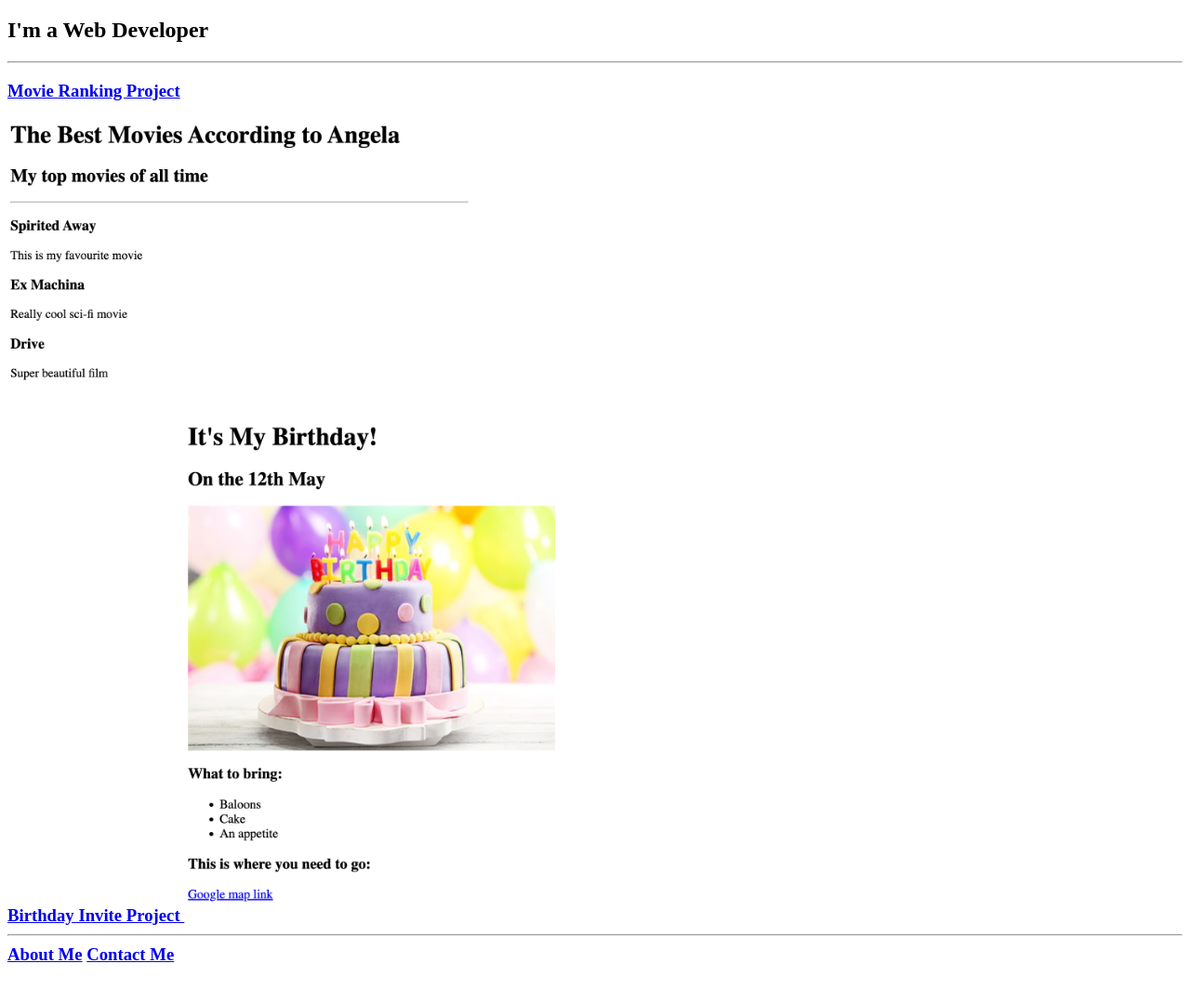
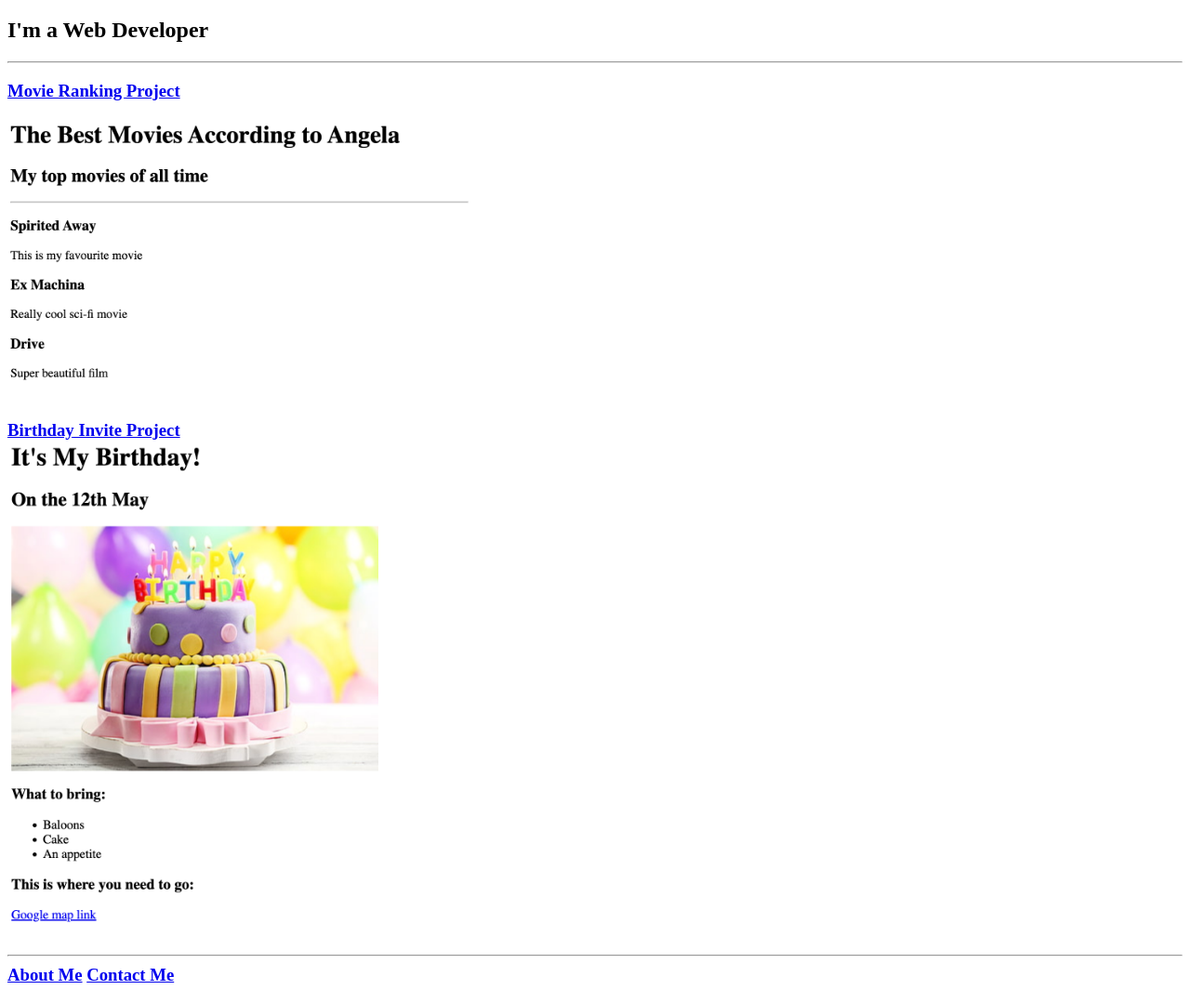
Before and after one commit to matthisp01/html_proj, a plain HTML site: page index.html in a window 1280 px wide. Shown: the part 61-1140 px from the top of the page at 93% size. Before the commit the page ends 1118 px from the top, so only its background shows below. Drawn offline with Linux system fonts and the light colour scheme.

Commit message:
Update index.html

```diff
--- a/index.html
+++ b/index.html
@@ -11,7 +11,7 @@
     <hr/>
     <a href="./Movie Project.html"><h3>Movie Ranking Project</h3></a>
     <img src="./Screenshot 2025-02-01 at 18.46.34.png" width="500" alt="Screenshot of Movie Project"/>
-    <a href="./Birthday Invite.html"><h3>Birthday Invite Project</h3</a>
+    <a href="./Birthday Invite.html"><h3>Birthday Invite Project</h3</a><br/>
     <img src="./Screenshot 2025-02-01 at 18.47.08.png" width="500" alt="Screenshot of Birthday Project"/>
     <hr/>
     <a href="./Webpages/public/about.html">About Me</a>
```
